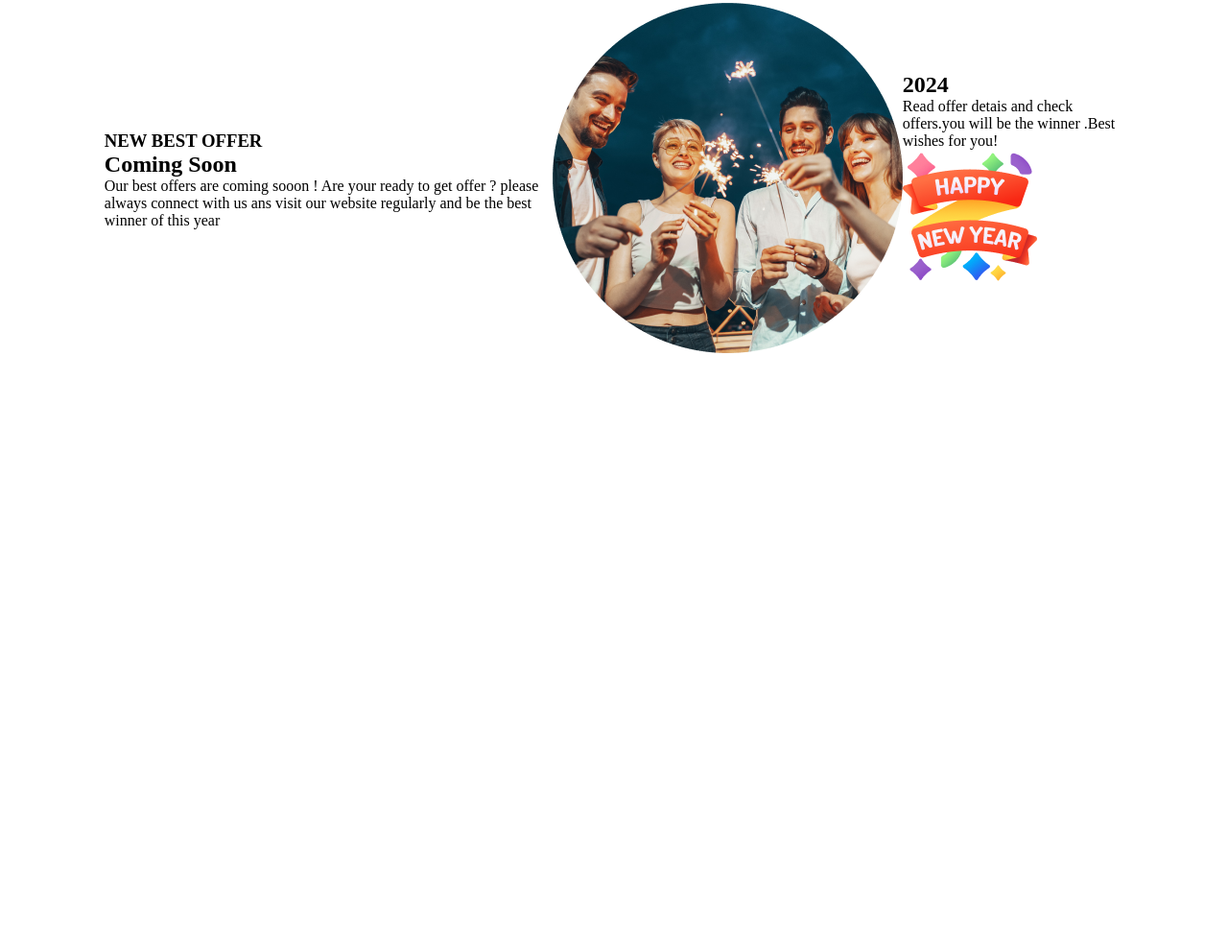
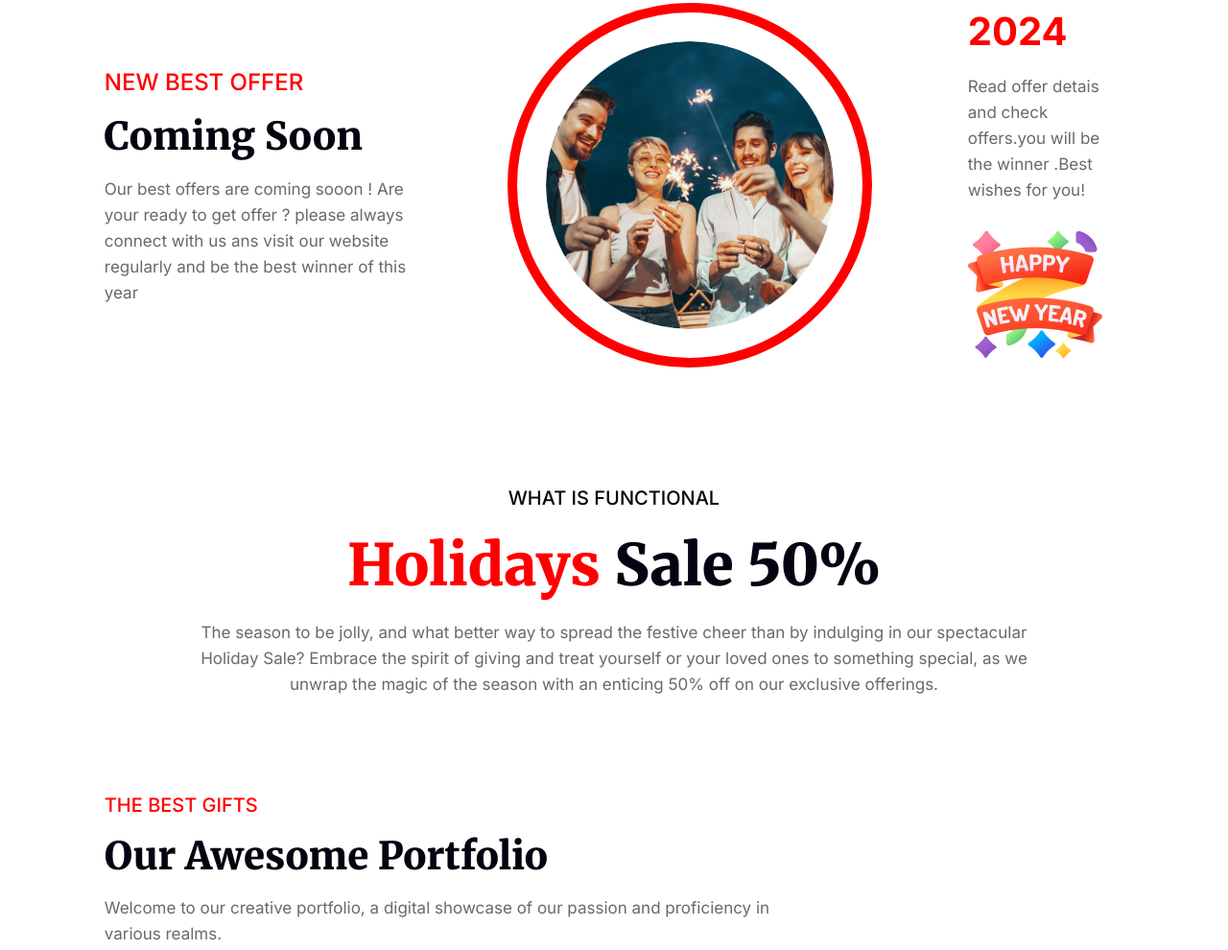
Before and after one commit to Mohotasir/P-HERO-assignment-01, a plain HTML site: page index.html in a window 1280 px wide. Shown: the part 2918-3908 px from the top of the page at 96% size. Before the commit the page ends 3410 px from the top, so only its background shows below. Drawn offline with Linux system fonts and the light colour scheme.

Commit message:
added portfolio section

```diff
--- a/index.html
+++ b/index.html
@@ -59,7 +59,7 @@
                 <div class="offer-details-left">
                     <h3>NEW BEST OFFER</h3>
                     <h1>Coming Soon</h1>
-                    <p>Our best offers are coming sooon ! Are your ready to get offer ? please always connect with us ans visit our website regularly  and be the best winner of this year</p>
+                    <p class="p-primary">Our best offers are coming sooon ! Are your ready to get offer ? please always connect with us ans visit our website regularly  and be the best winner of this year</p>
 
                 </div>
                 <div class="offer-details-middle">
@@ -67,12 +67,37 @@
                 </div>
                 <div class="offer-details-right">
                     <h1>2024</h1>
-                    <p>Read offer detais and check offers.you will be the winner .Best wishes for you!</p>
+                    <p class="p-primary">Read offer detais and check offers.you will be the winner .Best wishes for you!</p>
                      <img src="./assets/Group 96.png" alt="">
                 </div>
 
             </div>
          </section>
+         <section class="container">
+          <div class="holiday-offer">
+                <div class="holiday-heading">
+                    <h3>WHAT IS FUNCTIONAL</h3>
+                    <h1> <span>Holidays </span>Sale 50%</h1>
+                    <p class="p-primary">The season to be jolly, and what better way to spread the festive cheer than by indulging in our spectacular Holiday Sale? Embrace the spirit of giving and treat yourself or your loved ones to something special, as we unwrap the magic of the season with an enticing 50% off on our exclusive offerings.</p>
+                </div>
+                <div class="holiday-images">
+
+                </div>
+         </div>
+         </section>
+         <section class=" container portfolio">
+            <h3>THE BEST GIFTS</h3>
+            <h1>Our Awesome Portfolio</h1>
+            <p class="p-primary">Welcome to our creative portfolio, a digital showcase of our passion and proficiency in various realms. </p>
+            <div class="portfolio-imgs">
+                <img src="./assets/Rectangle 3.png" alt="">
+                <img class="common-img" src="./assets/Rectangle 4.png" alt="">
+                <img src="./assets/Rectangle 5.png" alt="">
+                <img class="img-c" src="./assets/Rectangle 6.png" alt="">
+                <img class="common-img img-c"src="./assets/Rectangle 7.png" alt="">
+                <img class="img-c" src="./assets/Rectangle 8.png" alt="">
+            </div>
+        </section>
     </main>
     <footer>
 
--- a/style.css
+++ b/style.css
@@ -28,6 +28,14 @@
     border: none;
     margin-top: 30px;
 
+}
+.p-primary{
+    color: rgba(7, 2, 17, 0.60);
+    font-family: Inter;
+    font-size: 17px;
+    font-style: normal;
+    font-weight: 400;
+    line-height: 27px;
 }
 
 
@@ -170,7 +178,7 @@
     margin-bottom: 30px;
  }
  .party .party-div .party-welcome button{
-    color: #FFF;
+    color: #ccbebe;
     text-align: center;
     font-family: Inter;
     font-size: 20px;
@@ -178,7 +186,7 @@
     text-transform: uppercase;
     border-radius: 8px;
     padding: 8px 12px;
-    border:1px solid red;
+    border:1px solid rgb(128, 23, 23);
     background: none;
 
  }
@@ -215,5 +223,114 @@
 .best-offer .offer-details{
    display: flex;
    align-items: center;
-   justify-content: space-between;
+   justify-content: space-around;
+   gap: 100px;
+
 }
+.offer-details .offer-details-left{
+    max-width: 320px;
+}
+.best-offer .offer-details .offer-details-left h3{
+    color: #F00;
+    font-family: Inter;
+    font-size: 24px;
+    font-style: normal;
+    font-weight: 500;
+
+}
+.best-offer .offer-details .offer-details-left h1{
+    color: #070211;
+    font-family: Merriweather;
+    font-size: 40px;
+    font-weight: 900;
+    text-transform: capitalize;
+    margin: 17px 0;
+}
+.best-offer .offer-details .offer-details-middle img{
+    border: 10px solid #F00;
+    border-radius: 50%;
+    padding: 30px;
+    max-width: 300px;
+}
+.offer-details .offer-details-right h1{
+    color: #F00;
+    font-family: Inter;
+    font-size: 40px;
+    font-weight: 700;
+    margin-bottom: 20px;
+}
+ .offer-details .offer-details-right img{
+    margin-top: 25px;
+ }
+
+
+ /* holiday offer */
+ .holiday-offer{
+   margin-bottom: 100px;
+ }
+ .holiday-offer .holiday-heading{
+    text-align: center;
+    max-width: 880px;
+    margin: 0px auto;
+ }
+ .holiday-heading h3{
+    color: #070211;
+    font-family: Inter;
+    font-size: 20px;
+    font-weight: 500;
+ }
+ .holiday-heading h1{
+    color: #070211;
+    font-family: Merriweather;
+    font-size: 60px;
+    font-weight: 900;
+    margin: 20px 0;
+ }
+ .holiday-heading h1>span{
+    color: #F00;
+
+ }
+
+/* portfolio section */
+
+.portfolio{
+  margin-bottom: 100px;
+}
+.portfolio-imgs{
+    margin: 0px auto;
+
+
+}
+ .portfolio-imgs img{
+    max-width: 350px;
+    transition: 500ms;
+
+}
+.portfolio-imgs img:hover{
+    transform: rotate(5deg);
+
+}
+.common-img{
+    padding: 0 20px;
+}
+.img-c{
+    padding-top: 20px;
+}
+.portfolio h3{
+    color: #F00;
+    font-family: Inter;
+    font-size: 20px;
+    font-weight: 500;
+}
+.portfolio h1{
+    color: #070211;
+    font-family: Merriweather;
+    font-size: 40px;
+    font-weight: 900;
+    text-transform: capitalize;
+    margin: 16px 0;
+}
+.portfolio p{
+    max-width: 730px;
+    margin-bottom: 18px;
+}
```
